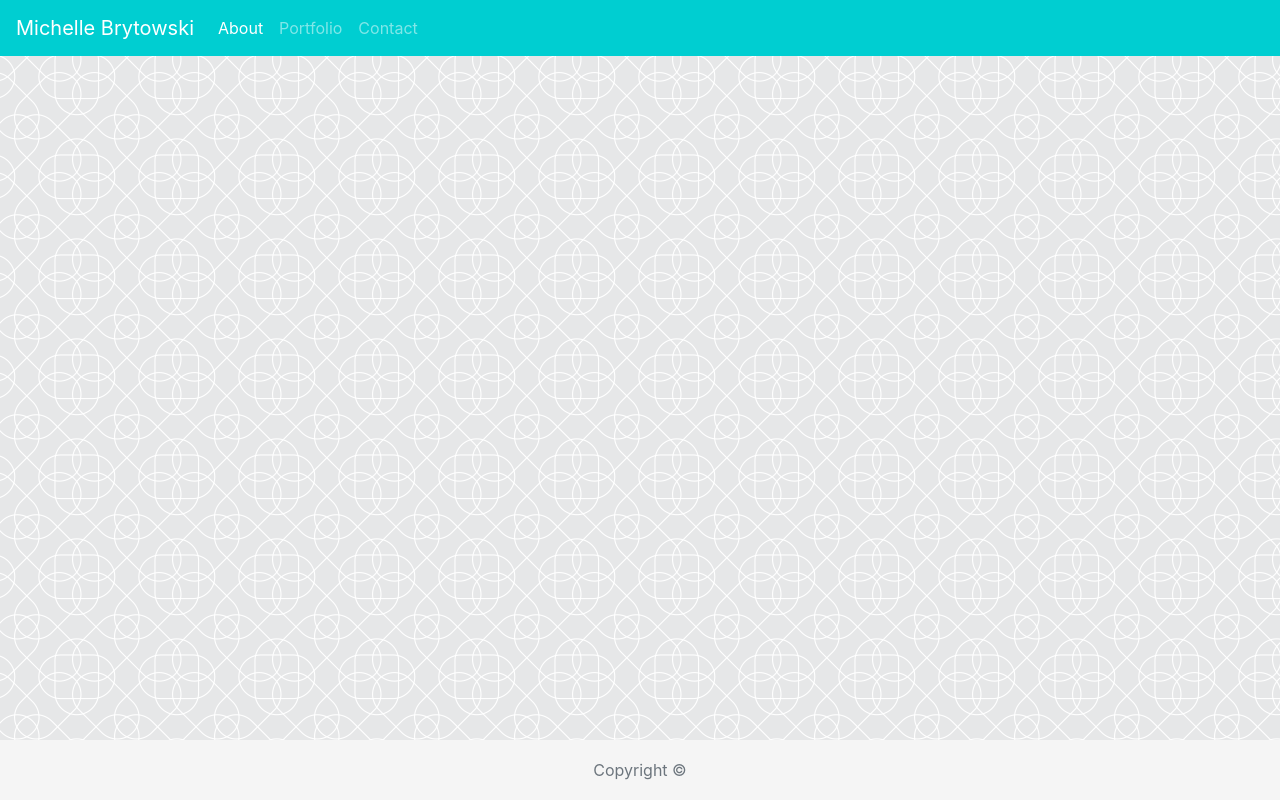
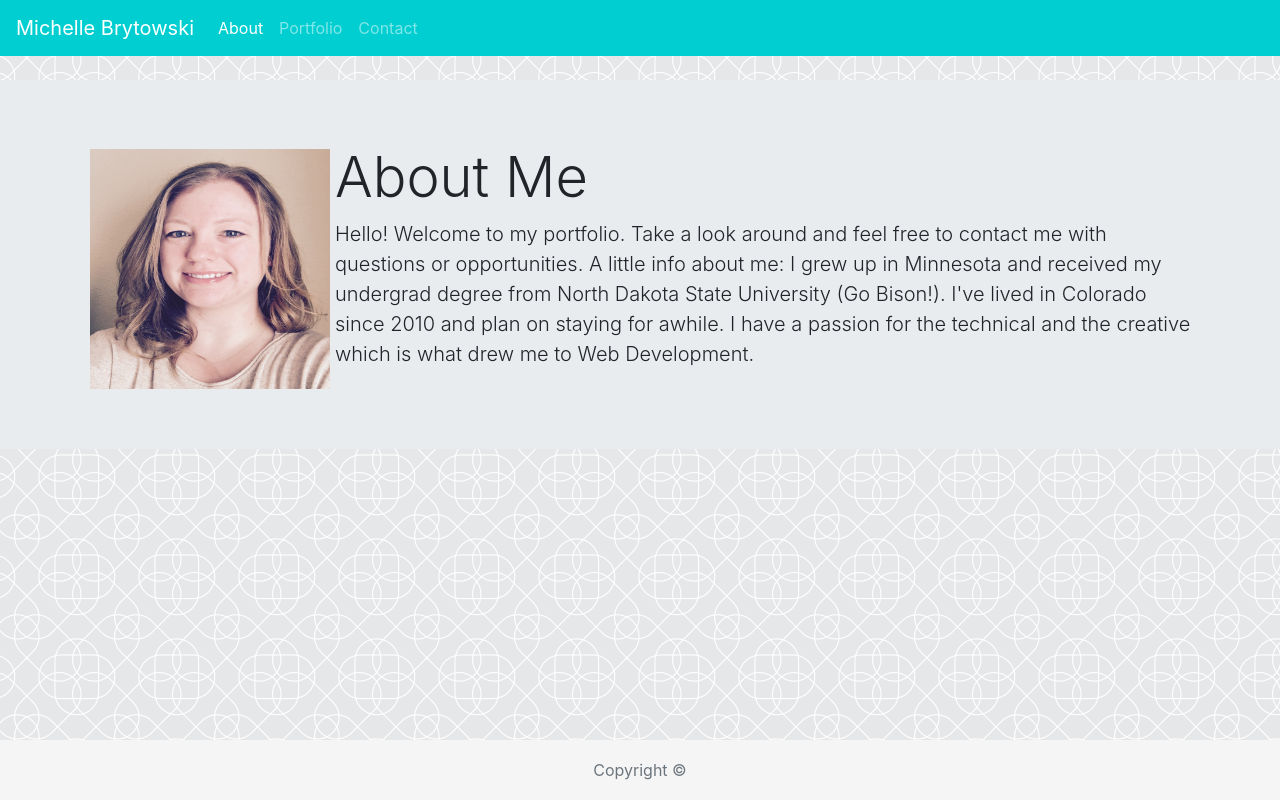
Before and after one commit to MBrytowski/Bootstrap-Portfolio, a plain HTML site: page index.html in a window 1280 px wide. Drawn offline with nearby package versions, Linux system fonts and the light colour scheme.

Commit message:
Updates3

```diff
--- a/index.html
+++ b/index.html
@@ -26,6 +26,21 @@
             </div>
         </div>
     </nav>
+    <br>
+    <div class="jumbotron jumbotron-fluid">
+        <div class="container">
+            <img class="profile" src="Profile Pic.jpeg" alt="Profile Picture" />
+            <h1 class="display-4">About Me</h1>
+            <p class="lead">Hello! Welcome to my portfolio. Take a look around and feel free
+                to contact me with questions or opportunities. A little info about me: I grew up in Minnesota and
+                received my undergrad degree
+                from North Dakota State University (Go Bison!). I've lived in Colorado since 2010 and
+                plan on staying for awhile. I have a passion for the technical and the creative which is what drew me
+                to Web Development.
+            </p>
+
+        </div>
+    </div>
 
     <footer class="footer">
         <div class="container">
--- a/style.css
+++ b/style.css
@@ -17,6 +17,22 @@ body {
     width: 40%;
 }
 
+.profile {
+    height: 250px;
+    width: 250px;
+    float: left;
+    padding: 5px;
+}
+
+.row {
+    padding: 50px;
+    margin: 10px;
+}
+
+.card {
+    margin: 10px;
+}
+
 .footer {
     position: absolute;
     bottom: 0;
```
Also changed, not shown: contact.html (+1 -9 lines), portfolio.html (+3 -3 lines), Profile Pic.jpeg (added).
